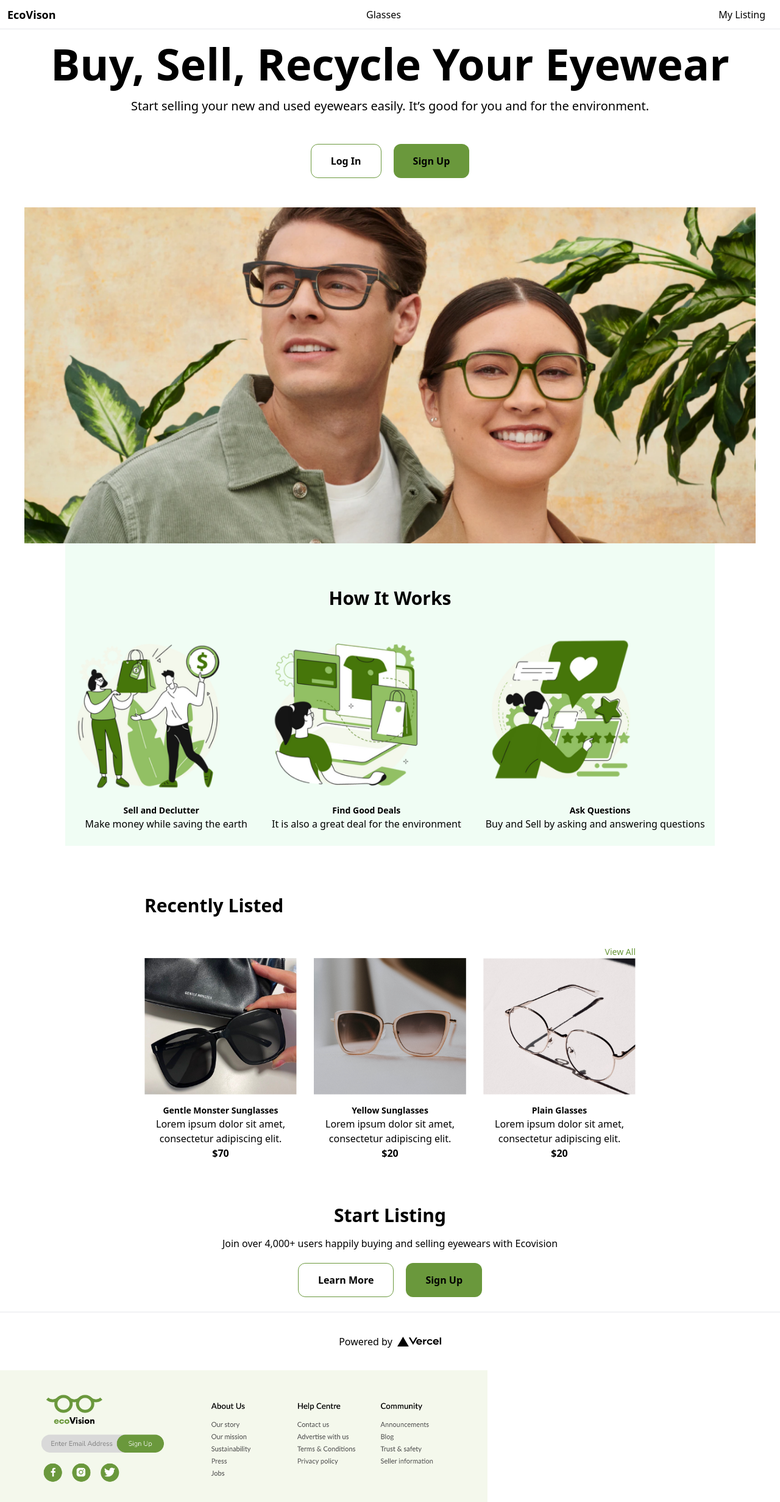
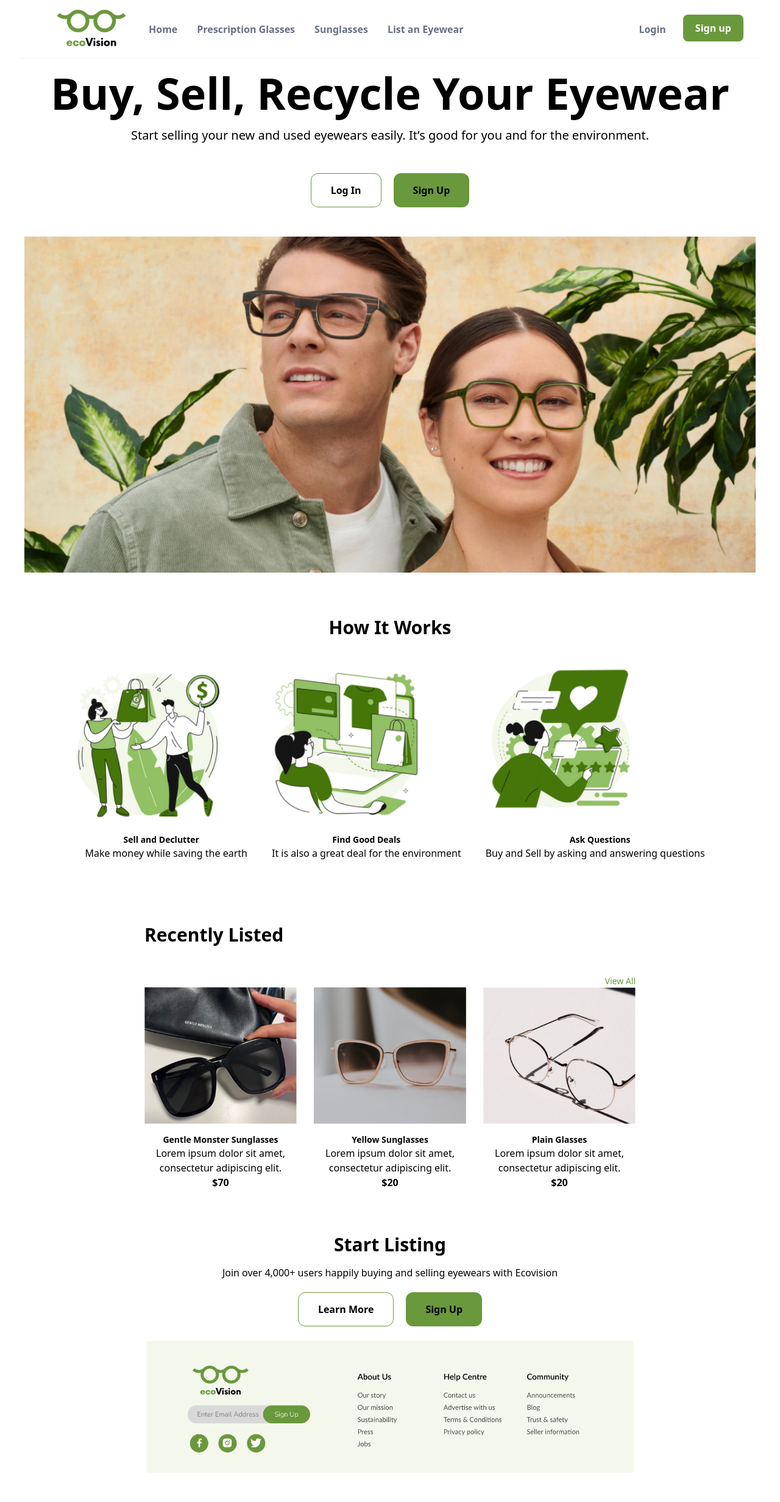
Before and after one commit to cynndy/ecovision, a Next.js app: page / in a window 1280 px wide. Shown: the whole page at 61% size. After the commit the page ends 2415 px from the top, so only its background shows below. Built offline with nearby package versions, Linux system fonts and the light colour scheme.

Commit message:
fixed homepage

```diff
--- /dev/null
+++ b/components/Layouts/BaseLayout.tsx
@@ -0,0 +1,20 @@
+import Head from 'next/head'
+import styles from '../../styles/Home.module.css'
+import Header from './Header'
+
+const Layout = (props : any) => {
+    return (
+        <div className={styles.container}>
+            <Head>
+                <title>Buy, Sell, Recycle your Eyewear | ecoVision</title>
+                <meta name="description" content="Start selling your new and used eyewears easily. It’s good for you and for the environment." />
+                <link rel="icon" href="/favicon.png" />
+            </Head>
+
+            <Header />
+            <main>{props.children}</main>
+        </div>
+    )
+}
+
+export default Layout
--- /dev/null
+++ b/components/Layouts/Header.tsx
@@ -0,0 +1,66 @@
+import Image from "next/image";
+import Link from "next/link";
+// import { useRouter } from "next/router";
+
+const navs = [
+    { title: 'Home', path: '/'},
+    { title: 'Prescription Glasses', path: '/prescription-glasses'},
+    { title: 'Sunglasses', path: '/sunglasses'},
+    { title: 'List an Eyewear', path: '/list-an-eyewear'},
+]
+
+const Header = (props : any) => {
+    // const router = useRouter()
+    let authentication = null
+    if(!props.isAuthenticated){
+        authentication = <>
+            <Link href="/login"
+                className="px-5 py-2.5 font-semibold text-gray-500">Login</Link>
+            <Link href="/signup"
+                className="bg-primary text-white font-semibold px-5 py-2.5 rounded-lg hover:shadow-lg outline-none focus:outline-none mr-1 mb-1 ease-linear transition-all duration-150" type="button">Sign up</Link>
+        </>
+    }else{
+        authentication = <>
+            <div className="user">
+                <Image src="https://ui-avatars.com/api/?length=1&name=robert&background=6A983C&bold=true&rounded=true&color=ffffff"
+                    alt="Profile picture"
+                    width={32}
+                    height={32} />
+            </div>
+        </>
+    }
+
+
+    return (
+        <header className="container mx-auto flex items-center border-b border-gray-100 px-6 py-2 h-24">
+            <div className="w-full">
+                <nav className="flex items-center justify-between">
+                    <div className="flex items-center">
+                        <h1>
+                            <Image src="/ecovision.svg"
+                                alt="branding logo"
+                                width={188}
+                                height={72} />
+                        </h1>
+                        <div className="grow">
+                            <div className="flex items-center justify-start gap-2 md:gap-8">
+                                {navs.map((item, index) => {
+                                    return (
+                                        <Link href={item.path}
+                                            key={index}
+                                            className="font-semibold text-gray-500">{item.title}</Link>
+                                    )
+                                })}
+                            </div>
+                        </div>
+                    </div>
+                    <div className="flex items-center gap-2">
+                        {authentication}
+                    </div>
+                </nav>
+            </div>
+        </header>
+    )
+}
+
+export default Header
--- a/components/Layouts/Layout.js
+++ /dev/null
@@ -1,12 +0,0 @@
-import Navbar from './Navbar'
-import Footer from './Footer'
-
-export default function Layout({ children }) {
-  return (
-    <>
-      <Navbar />
-      <main>{children}</main>
-      <Footer />
-    </>
-  )
-}
--- a/pages/_app.tsx
+++ b/pages/_app.tsx
@@ -1,11 +1,8 @@
 import '../styles/globals.css'
 import type { AppProps } from 'next/app'
-import Layouts from '../components/Layouts/Layout';
 function MyApp({ Component, pageProps }: AppProps) {
   return (
-  <Layouts>
     <Component {...pageProps} />
-  </Layouts>
   )
 }
 
--- a/pages/index.tsx
+++ b/pages/index.tsx
@@ -1,38 +1,51 @@
 import type { NextPage } from 'next'
-import Head from 'next/head'
-import Image from 'next/image';
 import HeroImgScroller from '../components/homePage/HeroImgScroller';
 import HowItWorks from '../components/homePage/HowItWorks';
 import RecentListing from '../components/homePage/RecentListing';
 import StartListing from '../components/homePage/StartListing';
+import Layout from '../components/Layouts/BaseLayout';
+import Footer from '../components/Layouts/Footer';
 
 const Home: NextPage = () => {
   return (
-    <div className="flex min-h-screen flex-col items-center justify-center">
-      <Head>
-        <title>Create Next App</title>
-        <link rel="icon" href="/favicon.ico" />
-      </Head>
+    <Layout>
+      <div className="flex min-h-screen flex-col items-center justify-center">
+        <HeroImgScroller />
+        <HowItWorks />
+        <RecentListing />
+        <StartListing />
 
-      <HeroImgScroller />
-      <HowItWorks />
-      <RecentListing />
-      <StartListing />
+        <Footer />
+      </div>
+    </Layout>
+
+    // <div className="flex min-h-screen flex-col items-center justify-center">
+    //   <Head>
+    //     <title>Create Next App</title>
+    //     <link rel="icon" href="/favicon.ico" />
+    //   </Head>
+
+    //   <Header />
+
+    //   <HeroImgScroller />
+    //   <HowItWorks />
+    //   <RecentListing />
+    //   <StartListing />
 
 
 
-     <footer className="flex h-24 w-full items-center justify-center border-t">
-        <a
-          className="flex items-center justify-center gap-2"
-          href="https://vercel.com?utm_source=create-next-app&utm_medium=default-template&utm_campaign=create-next-app"
-          target="_blank"
-          rel="noopener noreferrer"
-        >
-          Powered by{' '}
-          <Image src="/vercel.svg" alt="Vercel Logo" width={72} height={16} />
-        </a>
-      </footer>
-    </div>
+    //  <footer className="flex h-24 w-full items-center justify-center border-t">
+    //     <a
+    //       className="flex items-center justify-center gap-2"
+    //       href="https://vercel.com?utm_source=create-next-app&utm_medium=default-template&utm_campaign=create-next-app"
+    //       target="_blank"
+    //       rel="noopener noreferrer"
+    //     >
+    //       Powered by{' '}
+    //       <Image src="/vercel.svg" alt="Vercel Logo" width={72} height={16} />
+    //     </a>
+    //   </footer>
+    // </div>
   )
 }
 
--- /dev/null
+++ b/styles/Home.module.css
@@ -0,0 +1,129 @@
+.container {
+  padding: 0 2rem;
+}
+
+.main {
+  min-height: 100vh;
+  padding: 4rem 0;
+  flex: 1;
+  display: flex;
+  flex-direction: column;
+  justify-content: center;
+  align-items: center;
+}
+
+.footer {
+  display: flex;
+  flex: 1;
+  padding: 2rem 0;
+  border-top: 1px solid #eaeaea;
+  justify-content: center;
+  align-items: center;
+}
+
+.footer a {
+  display: flex;
+  justify-content: center;
+  align-items: center;
+  flex-grow: 1;
+}
+
+.title a {
+  color: #0070f3;
+  text-decoration: none;
+}
+
+.title a:hover,
+.title a:focus,
+.title a:active {
+  text-decoration: underline;
+}
+
+.title {
+  margin: 0;
+  line-height: 1.15;
+  font-size: 4rem;
+}
+
+.title,
+.description {
+  text-align: center;
+}
+
+.description {
+  margin: 4rem 0;
+  line-height: 1.5;
+  font-size: 1.5rem;
+}
+
+.code {
+  background: #fafafa;
+  border-radius: 5px;
+  padding: 0.75rem;
+  font-size: 1.1rem;
+  font-family: Menlo, Monaco, Lucida Console, Liberation Mono, DejaVu Sans Mono,
+    Bitstream Vera Sans Mono, Courier New, monospace;
+}
+
+.grid {
+  display: flex;
+  align-items: center;
+  justify-content: center;
+  flex-wrap: wrap;
+  max-width: 800px;
+}
+
+.card {
+  margin: 1rem;
+  padding: 1.5rem;
+  text-align: left;
+  color: inherit;
+  text-decoration: none;
+  border: 1px solid #eaeaea;
+  border-radius: 10px;
+  transition: color 0.15s ease, border-color 0.15s ease;
+  max-width: 300px;
+}
+
+.card:hover,
+.card:focus,
+.card:active {
+  color: #0070f3;
+  border-color: #0070f3;
+}
+
+.card h2 {
+  margin: 0 0 1rem 0;
+  font-size: 1.5rem;
+}
+
+.card p {
+  margin: 0;
+  font-size: 1.25rem;
+  line-height: 1.5;
+}
+
+.logo {
+  height: 1em;
+  margin-left: 0.5rem;
+}
+
+@media (max-width: 600px) {
+  .grid {
+    width: 100%;
+    flex-direction: column;
+  }
+}
+
+@media (prefers-color-scheme: dark) {
+  .card,
+  .footer {
+    border-color: #222;
+  }
+  .code {
+    background: #111;
+  }
+  .logo img {
+    filter: invert(1);
+  }
+}
--- a/tailwind.config.js
+++ b/tailwind.config.js
@@ -6,7 +6,18 @@ module.exports = {
     './app/**/*.{js,ts,jsx,tsx}',
   ],
   theme: {
-    extend: {},
+    // extend: {},
+    colors: {
+      'primary': '#6A983C',
+      'secondary': '#84B94E',
+      'white': '#ffffff',
+      'light': '#F4F8EC',
+      'red': '#BE123C',
+      'gray-100': '#F2F4F7',
+      'gray-300': '#D0D5DD',
+      'gray-500': '#667085',
+      'gray-700': '#344054'
+    }
   },
   plugins: [],
 }
```
Also changed, not shown: components/Layouts/Layout.tsx (added, +12 -0 lines), public/ecovision.svg (added).
